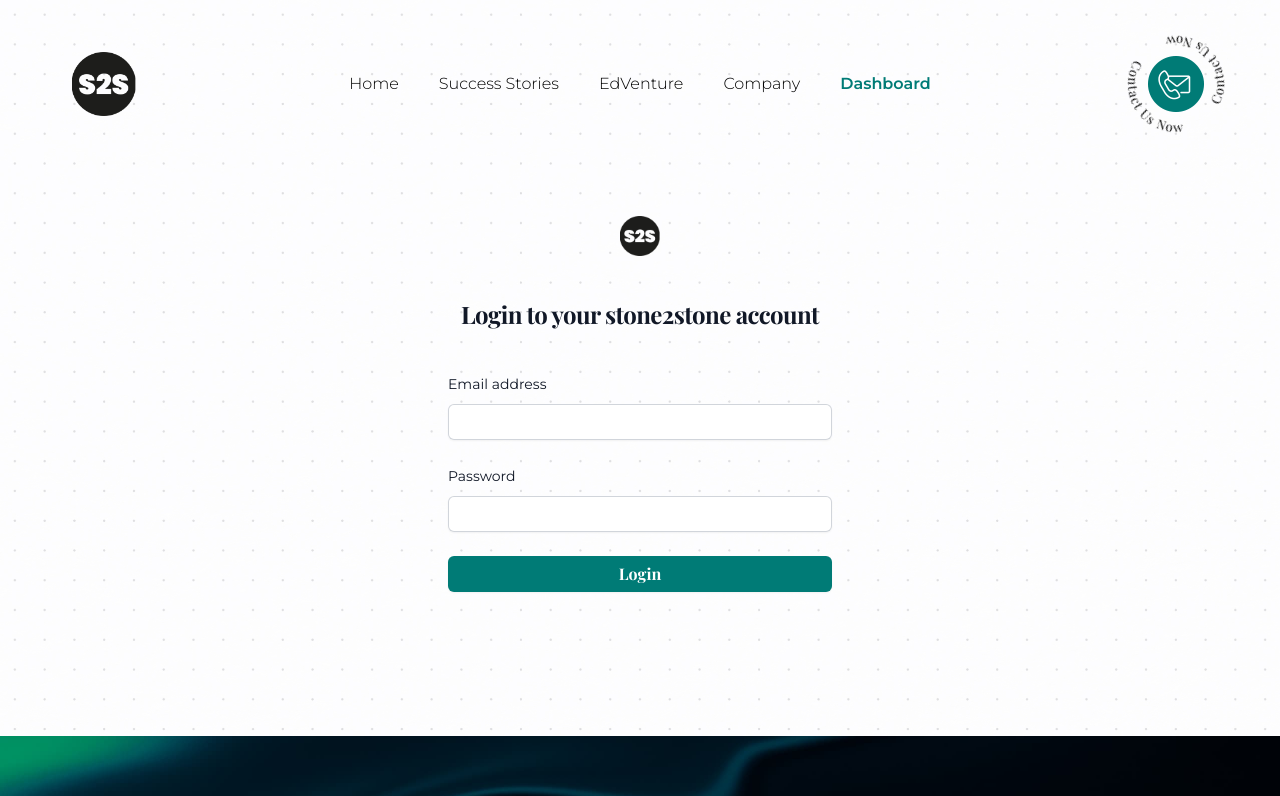
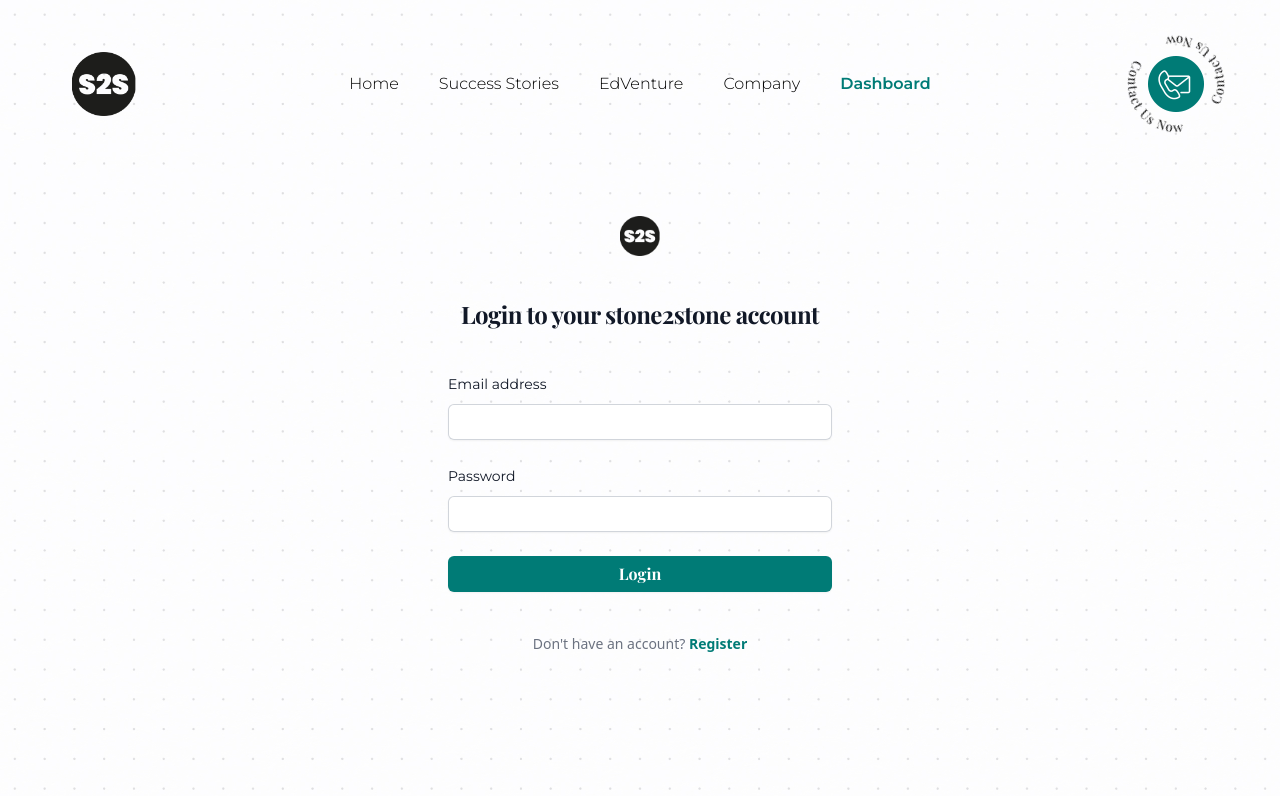
Before and after one commit to alparslankorkmaz/stone2stone-redone, a Next.js app: page /login in a window 1280 px wide. Shown: the top 796 px of the page. Built offline with nearby package versions, Linux system fonts and the light colour scheme; no server answers.

Commit message:
add register link on login page

```diff
--- a/src/app/(site)/login/page.js
+++ b/src/app/(site)/login/page.js
@@ -4,6 +4,7 @@ import { useState, useEffect } from "react";
 import { signIn, useSession } from "next-auth/react";
 import { toast } from "react-hot-toast";
 import { useRouter } from "next/navigation";
+import Link from "next/link";
 
 export default function Login() {
   const session = useSession();
@@ -100,6 +101,17 @@ export default function Login() {
               </button>
             </div>
           </form>
+          <div>
+            <p className="mt-10 text-center text-sm text-gray-500">
+              Don't have an account?{" "}
+              <Link
+                href="/register"
+                className="font-semibold leading-6 text-s2s-green hover:text-green-900"
+              >
+                Register
+              </Link>
+            </p>{" "}
+          </div>
         </div>
       </div>
     </>
```
